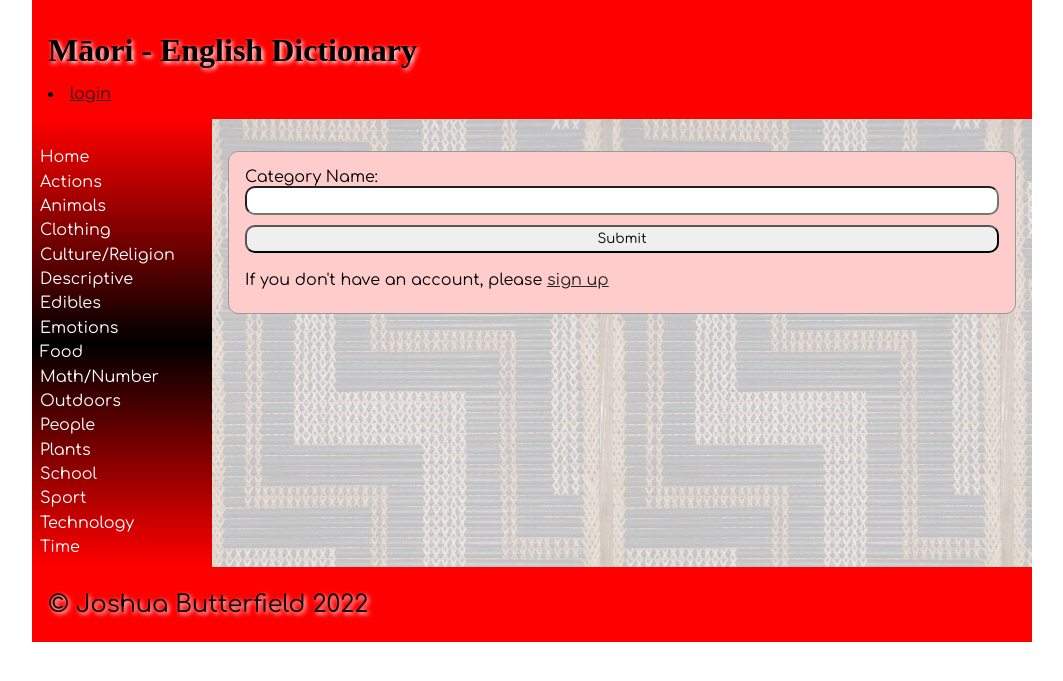
After one commit to Joshua-Butterfield/Maaori-Dictionary, a Flask app: page /add_category in a window 1280 px wide. The commit adds this page. Shown: the top 681 px of the page, without its empty margins (108-1171 px from the left). Run offline with Flask 2, Linux system fonts and the light colour scheme; data comes from the database, SQL or seed files in the repository; some web fonts are replaced.

Commit message:
Added delete category and delete word Added teacher/student feature

```diff
--- a/app.py
+++ b/app.py
@@ -4,8 +4,9 @@ from sqlite3 import Error
 from flask_bcrypt import Bcrypt
 from datetime import datetime
 
-#DATABASE = "C:/Users/18016/OneDrive - Wellington College/Maori Dictionary/dictionary.db"
-DATABASE = r"C:/Users/Joshua Butterfield/OneDrive - Wellington College/Maori Dictionary/dictionary.db"
+# Databases for at school and home
+DATABASE = "C:/Users/18016/OneDrive - Wellington College/Maori Dictionary/dictionary.db"
+#DATABASE = r"C:/Users/Joshua Butterfield/OneDrive - Wellington College/Maori Dictionary/dictionary.db"
 app = Flask(__name__)
 bcrypt = Bcrypt(app)
 app.secret_key = "banana"
@@ -38,6 +39,18 @@ def is_logged_in():
         return True
 
 
+def is_teacher():
+    """
+    A function to return whether the user is a teacher or not
+    """
+    if session.get("teacher") == 1:
+        print("User is not a teacher")
+        return False
+    if session.get("teacher") == 0:
+        print("User is a teacher")
+        return True
+
+
 def get_categories():
     """
     A function to display the categories
@@ -54,57 +67,93 @@ def get_categories():
         return category
 
 
+# Homepage of website
 @app.route('/', methods=['Get', 'Post'])
 def render_homepage():
-    # Section to add categories
+    category = get_categories()  # displaying categories
+    if is_logged_in():  # to display first name of user on homepage
+        first_name = session['first_name']
+    else:
+        first_name = ""
+
+    return render_template('home.html', categories_list=category, logged_in=is_logged_in(),
+                           teacher=is_teacher(), user_id=first_name)
+
+
+# Section to add categories
+@app.route('/add_category', methods=["GET", "POST"])
+def render_add_category():
+    category = get_categories()  # displaying categories
     if request.method == 'POST':
-        cat_name = request.form.get('cat_name').strip()
+        cat_name = request.form.get('cat_name').strip().title()
         con = create_connection(DATABASE)
         query = "INSERT INTO categories(cat_name) VALUES(?)"
         cur = con.cursor()
-        cur.execute(query, (cat_name,))
+        try:
+            cur.execute(query, (cat_name,))
+        except sqlite3.IntegrityError:
+            return redirect('/?category+aready+exists')
         con.commit()
         con.close()
         return redirect('/')
 
-    category = get_categories()
-
-    if is_logged_in():
-        fname = session['fname']
-    else:
-        fname = ""
-
-    return render_template('home.html', categories_list=category, logged_in=is_logged_in(), user_id=fname)
+    return render_template('add_category.html', logged_in=is_logged_in(), categories_list=category,
+                           teacher=is_teacher())
 
 
+# Section to delete categories
+@app.route('/delete_category', methods=["GET", "POST"])
+def render_delete_category():
+    if request.method == 'GET':
+        category_selected = request.args.get('type')  # grabs the category clicked
+        if type:
+            if category_selected is None:  # prevent NULL error
+                print("NULL")
+            else:
+                # query to delete from categories database
+                query = "DELETE FROM categories WHERE cat_name = '" + category_selected + "'"
+                con = create_connection(DATABASE)
+                cur = con.cursor()
+                cur.execute(query)
+                # query to delete all the data (e.g. words) for that category from dict_data database
+                query = "DELETE FROM dict_data WHERE cat_name = '" + category_selected + "'"
+                cur = con.cursor()
+                cur.execute(query)
+                con.commit()
+                con.close()
+    return redirect('/')
+
+
+# Section for user signup
 @app.route('/signup', methods=['Get', 'Post'])
 def render_signup():
-    category = get_categories()
-    if request.method == 'POST':
-        print(request.form)
+    category = get_categories()  # displaying categories
+    if request.method == 'POST':  # Post to insert data
+        # Grabs information from the website
         first_name = request.form.get('first_name').title().strip()
         surname = request.form.get('surname').title().strip()
         email = request.form.get('email').lower().strip()
         password = request.form.get('password')
         password2 = request.form.get('password2')
+        teacher = request.form.get('teacher')
 
         # Check to see whether the passwords match
         if password != password2:
             return redirect('/signup?error=Passwords+do+not+match')
 
+        # Sets a boundary for the password to increase security
         if len(password) < 8:
             return redirect('/signup?error=Password+must+be+at+least+8+characters')
 
-        hashed_password = bcrypt.generate_password_hash(password)
-        con = create_connection(DATABASE)
+        hashed_password = bcrypt.generate_password_hash(password)  # hashes password (encrypts to prevent hacking)
 
-        query = "INSERT INTO enduser (first_name, surname, email, password) VALUES(?, ?, ?, ?)"
-
+        con = create_connection(DATABASE)  # creates connection with my database file
+        # Inserts information from the form into the database
+        query = "INSERT INTO enduser (first_name, surname, email, password, teacher) VALUES(?, ?, ?, ?, ?)"
         cur = con.cursor()
         try:
-            cur.execute(query, (first_name, surname, email, hashed_password))
-            print(first_name, surname, email, hashed_password)
-        except sqlite3.IntegrityError:
+            cur.execute(query, (first_name, surname, email, hashed_password, teacher))  # runs the query
+        except sqlite3.IntegrityError:  # if email is a duplicate
             return redirect('/signup?error=Email+is+already+used')
 
         con.commit()
@@ -114,21 +163,23 @@ def render_signup():
     error = request.args.get('error')
     if error is None:
         error = ""
-    return render_template('signup.html', error=error, logged_in=is_logged_in(), categories_list=category)
+
+    return render_template('signup.html', error=error, logged_in=is_logged_in(), categories_list=category,
+                           teacher=is_teacher())
 
 
+# Section for user login
 @app.route('/login', methods=['Get', 'Post'])
 def render_login_page():
-    category = get_categories()
+    category = get_categories()  # displaying categories
     if request.method == 'POST':
-        print(request.form)
         email = request.form.get('email').lower().strip()
         password = request.form.get('password')
 
         con = create_connection(DATABASE)
-        query = "SELECT id, first_name, password FROM enduser WHERE email=? "
+        query = "SELECT id, first_name, password, teacher FROM enduser WHERE email=? "
         cur = con.cursor()
-        cur.execute(query, (email, ))
+        cur.execute(query, (email,))
         user_data = cur.fetchall()
         con.close()
 
@@ -136,36 +187,36 @@ def render_login_page():
             user_id = user_data[0][0]
             first_name = user_data[0][1]
             db_password = user_data[0][2]
-
+            teacher = user_data[0][3]
         else:
             return redirect("/login?error=Email+or+password+is+incorrect")
-
         if not bcrypt.check_password_hash(db_password, password):
             return redirect("/login?error=Email+or+password+is+incorrect")
-        # Set up a session for the login to tell the program I'm logged in
+        # Set up a session for the login to tell the program if the user is logged in and a teacher
         session['email'] = email
-        session['customer_id'] = user_id
-        session['fname'] = first_name
+        session['enduser_id'] = user_id
+        session['first_name'] = first_name
+        session['teacher'] = teacher
+        return redirect('/')  # take user back to homepage
 
-        return redirect('/')
-
-    return render_template('login.html', logged_in=is_logged_in(), categories_list=category)
+    return render_template('login.html', logged_in=is_logged_in(), categories_list=category, teacher=is_teacher())
 
 
+# Section for user logout
 @app.route('/logout')
 def render_logout_page():
-    category = get_categories()
     print(list(session.keys()))
     [session.pop(key) for key in list(session.keys())]
     print(list(session.keys()))
-    return redirect('/?messsage=See=you+next+time')
+    return redirect('/?message=See=you+next+time')
 
 
+# Section for displaying information within each category
 @app.route('/categories', methods=['Get', 'Post'])
 def categories():
-    #category = get_categories()
     if request.method == 'POST':
         con = create_connection(DATABASE)
+        # Data from adding a word
         added_maori = request.form.get('maori').strip().title()
         added_english = request.form.get('english').strip().title()
         added_description = request.form.get('description')
@@ -173,16 +224,31 @@ def categories():
         added_image = "noimage.png"
         category_selected = request.args.get('type')
         added_date_entry = datetime.now()
+        first_name = session['first_name']
+        added_user = first_name
 
-        #if added level... <10
+        # Section for checking the level entered is valid
+        level = request.form.get('level')
+        try:
+            if type(level) is type(None):
+                return redirect('/?error=Level+must+be+between+0+and+10')
+            else:
+                level = int(level)
+                if level < 1 or level > 10:
+                    return redirect('/?error=Level+must+be+between+0+and+10')
+        except ValueError:
+            return redirect('/?error=Please+enter+a+valid+number')
 
-        query = "INSERT INTO dict_data (maori, english, description, level, image, category, timestamp) VALUES(?, ?, ?, ?, ?, ?, ?)"
+        query = "INSERT INTO dict_data (maori, english, description, level, image, cat_name, timestamp, user) " \
+                "VALUES(?, ?, ?, ?, ?, ?, ?, ?)"
         cur = con.cursor()
-        cur.execute(query, (added_maori, added_english, added_description, added_level, added_image, category_selected, added_date_entry))
+        cur.execute(query, (
+            added_maori, added_english, added_description, added_level, added_image, category_selected,
+            added_date_entry, added_user))
         con.commit()
         con.close()
 
-    # Section to prevent NULL error
+    # Section to display categories but prevent NULL error
     query = "SELECT cat_name FROM categories"
     con = create_connection(DATABASE)
     cur = con.cursor()
@@ -191,32 +257,55 @@ def categories():
     con.commit()
     con.close()
 
+    # Section to display information
     con = create_connection(DATABASE)
     category_selected = request.args.get('type')
-    query = "SELECT id, maori, english, description, level, image, timestamp FROM dict_data WHERE category = '"+category_selected+"'"
+    query = "SELECT id, maori, english, description, level, image, timestamp FROM dict_data WHERE cat_name = " \
+            "'" + category_selected + "'"
     cur = con.cursor()
     cur.execute(query)
     data_list = cur.fetchall()
     con.commit()
     con.close()
 
-    return render_template('categories.html', dict_list=data_list, logged_in=is_logged_in(), category_selected=category_selected, categories_list=category)
+    return render_template('categories.html', dict_list=data_list, logged_in=is_logged_in(),
+                           category_selected=category_selected, categories_list=category, teacher=is_teacher())
 
 
+# Section for each individual word
 @app.route('/word')
 def render_word():
-    #category = get_categories()
-    word_selected = request.args.get('type')
+    category = get_categories()  # displaying categories
+    word_selected = request.args.get('type')  # grabs the word clicked
     con = create_connection(DATABASE)
-
-    query = "SELECT id, english, description, level, image, timestamp FROM dict_data WHERE maori = '" + word_selected + "'"
+    query = "SELECT id, english, description, level, image, timestamp, user FROM dict_data WHERE maori = " \
+            "'" + word_selected + "'"
     cur = con.cursor()
     cur.execute(query)
     word_info = cur.fetchall()
     con.commit()
     con.close()
 
-    return render_template('word.html', word_selected=word_selected, word_info=word_info, logged_in=is_logged_in())
+    return render_template('word.html', word_selected=word_selected, word_info=word_info, logged_in=is_logged_in(),
+                           categories_list=category, teacher=is_teacher())
+
+
+# Section to delete word
+@app.route('/delete_word', methods=["GET", "POST"])
+def render_delete_word():
+    if request.method == 'GET':
+        word_selected = request.args.get('type')  # grabs the word clicked
+        if type:
+            if word_selected is None:
+                print("NULL")
+            else:
+                query = "DELETE FROM dict_data WHERE maori = '" + word_selected + "'"
+                con = create_connection(DATABASE)
+                cur = con.cursor()
+                cur.execute(query)
+                con.commit()
+                con.close()
+    return redirect('/')
 
 
 app.run(host='0.0.0.0', debug=True)
--- /dev/null
+++ b/templates/add_category.html
@@ -0,0 +1,18 @@
+{% extends 'base.html' %}
+
+{% block title %}Māori Dictionary | Home{% endblock %}
+
+{% block heading %}Māori - English Dictionary{% endblock %}
+
+{% block main %}
+<form class="dataForm" method="post">
+    <div class="form-group">
+        <div class ="form-label">Category Name:</div>
+        <div class="form-element"><input type="text" id="cat_name" name="cat_name"></div>
+    </div>
+    <div class="form-group">
+        <input type="submit" value="Submit">
+    </div>
+    <p>If you don't have an account, please <a href="/signup">sign up</a></p>
+</form>
+{% endblock %}
--- a/templates/base.html
+++ b/templates/base.html
@@ -30,6 +30,9 @@
 				{% for i in categories_list %}
 					<li><a href="{{ url_for('categories', type=i) }}">{{ i[0] }}</a></li>
 				{% endfor %}
+				{% if teacher %}
+				<li><a href="/add_category">Add Category</a></li>
+				{% endif %}
 			</ul>
 		</nav>
 
--- a/templates/categories.html
+++ b/templates/categories.html
@@ -4,7 +4,9 @@
 
 {% block main %}
     <h2> {{ category_selected }}</h2>
-
+    {% if teacher %}
+    <h2><a href="{{ url_for ('render_delete_category', type=category_selected) }}">Delete Category</a></h2>
+    {% endif %}
     <table class="table">
         <thead>
             <tr>
@@ -23,6 +25,7 @@
         {% endfor %}
         </tbody>
     </table>
+    {% if teacher %}
     <form class="dataForm" method="post">
         <div class="form-group">
             <div class ="form-label"> Maori Word:</div>
@@ -44,4 +47,5 @@
             <input type="submit" value="Submit">
         </div>
     </form>
+    {% endif %}
 {% endblock %}
```
Also changed, not shown: templates/home.html (+1 -11 lines), templates/signup.html (+7 -0 lines), templates/word.html (+5 -2 lines), dictionary.db.
